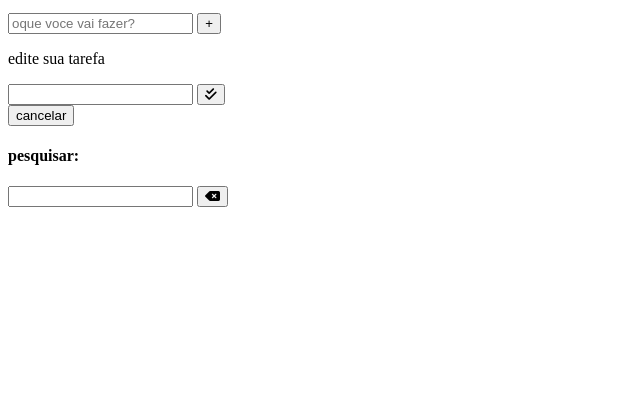
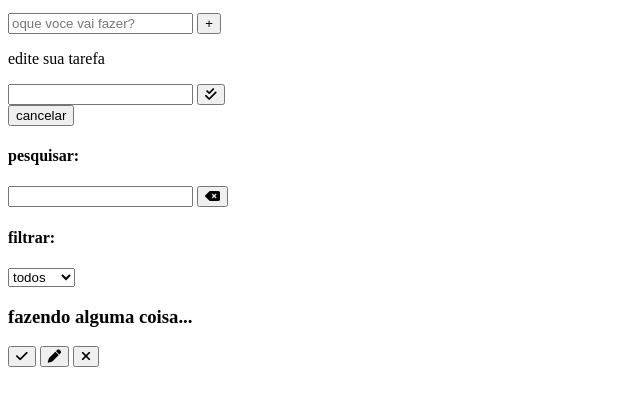
Before and after one commit to cris24tayler/todo_avan-ado, a plain HTML site: page index.html in a window 1280 px wide. Shown: the part 101-506 px from the top of the page, without its empty margins (0-640 px from the left). Drawn offline with Linux system fonts and the light colour scheme.

Commit message:
adiciona a função de filtrar

```diff
--- a/index.html
+++ b/index.html
@@ -45,6 +45,28 @@
                     </button>
                 </form>
             </div>
+            <div id="filter">
+                <h4>filtrar:</h4>
+                <select id="filter-select">
+                    <option value="all">todos</option>
+                    <option value="done">prontos</option>
+                    <option value="todo">a fazer</option>
+                </select>
+            </div>
+        </div>
+        <div id="dodo-list">
+            <div class="todo">
+                <h3>fazendo alguma coisa...</h3>
+                <button class="finish-todo">
+                <i class="fa-solid fa-check"></i>
+                </button>
+                <button class="edit-todo">
+                <i class="fa-solid fa-pen"></i>
+                </button>
+                <button class="remove-todo">
+                <i class="fa-solid fa-xmark"></i>
+                </button>
+            </div>
         </div>
     </div>
 </body>
```
